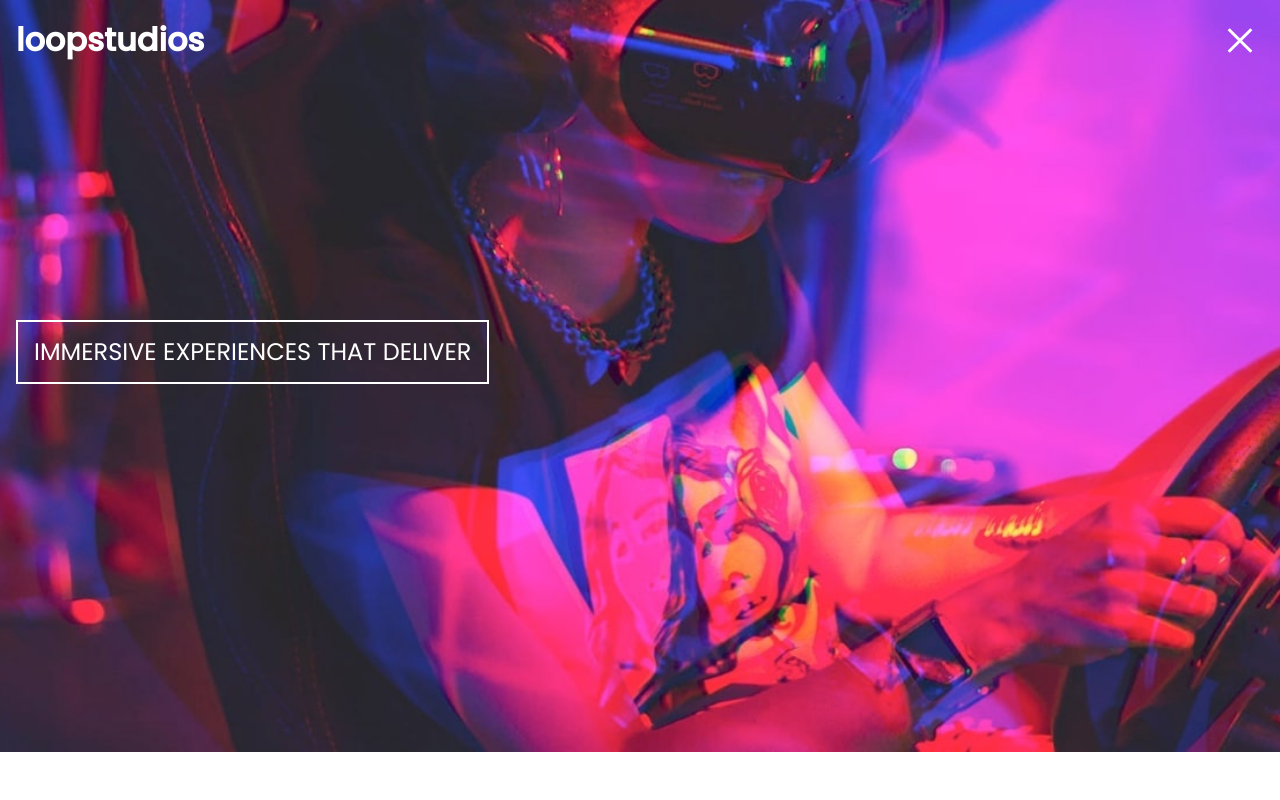
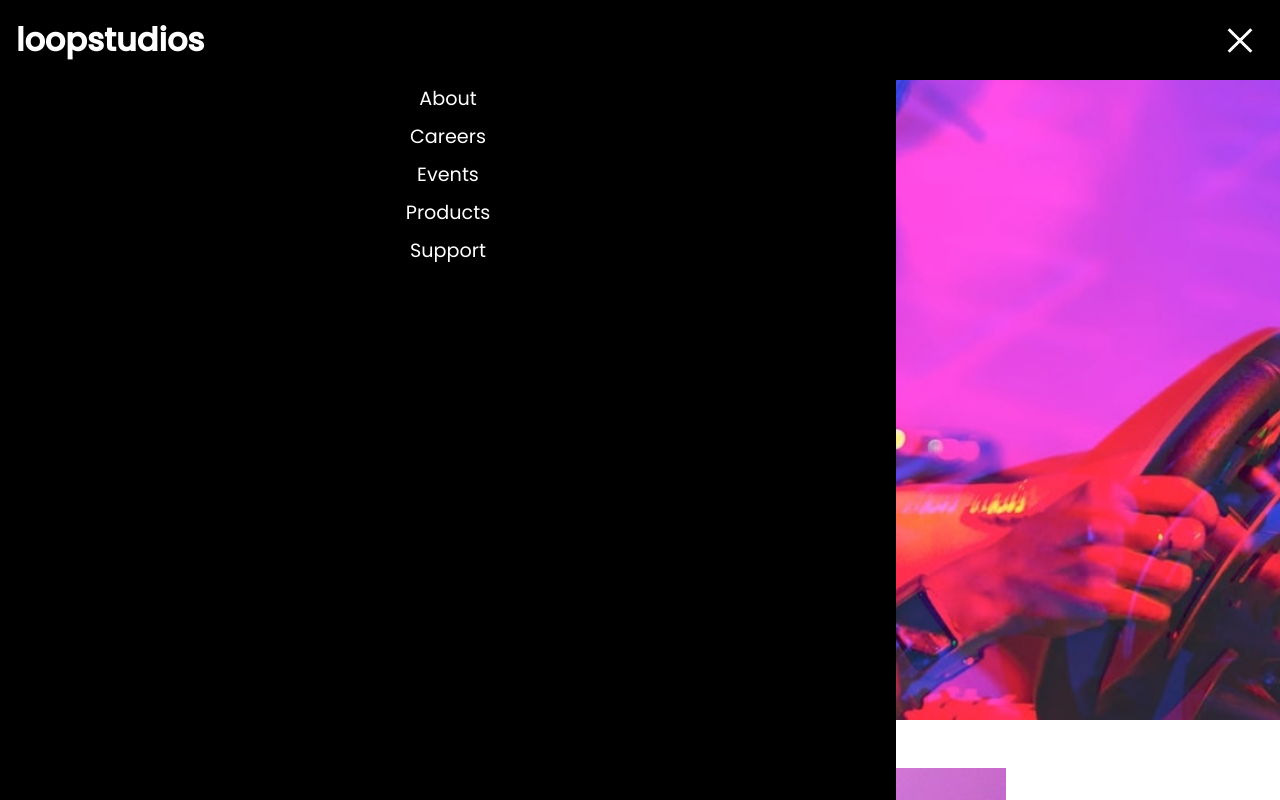
Before and after one commit to JoseAlvarezMartinez/loop-studios, a React (Vite) app: page / in a window 1280 px wide. Both pictures are taken after a click on the button 1240 px from the left and 40 px from the top of the page. Shown: the top 800 px of the page. Built offline with nearby package versions, Linux system fonts and the light colour scheme.

Commit message:
-- NavBar --

```diff
--- a/src/components/CreationComponent/CreationComponent.css
+++ b/src/components/CreationComponent/CreationComponent.css
@@ -5,6 +5,7 @@
     background-repeat: no-repeat;
     position: relative;
     margin: .5rem 0;
+    z-index: -1
 }
 
 
--- a/src/components/CreationComponent/CreationComponent.jsx
+++ b/src/components/CreationComponent/CreationComponent.jsx
@@ -4,14 +4,14 @@ const CreationComponent = ({ creation }) => {
     const { title, image, id } = creation
 
     return (
-        <sections
+        <section
             style={{ backgroundImage: `url(${image})` }}
             className={`creation-container background-${id}`}
         >
             <div className="darken-background">
                 <h2>{title}</h2>
             </div>
-        </sections >
+        </section >
     )
 }
 
--- a/src/components/NavBar/NavBar.css
+++ b/src/components/NavBar/NavBar.css
@@ -4,18 +4,35 @@
     font-size: 1.2rem;
 }
 
-.navBar{
+.navBar {
     display: flex;
     justify-content: center;
 }
-.navBar-ul{
+
+.navBar-ul {
     margin: 0;
     padding: 0;
+    list-style: none;
 }
-.navBar-li{
+
+.navBar-li {
     margin: 1rem 0;
     text-align: center;
 }
-.navBar-li:last-child{
+
+.navBar-li:last-child {
     margin-bottom: 0;
 }
+
+.navbar-inactive {
+    display: none;
+}
+
+.navbar-active {
+    position: fixed;
+    background-color: #000;
+    top: 4.5rem;
+    left: 0;
+    height: 100vh;
+    width: 70%;
+}
--- a/src/components/NavBar/NavBar.jsx
+++ b/src/components/NavBar/NavBar.jsx
@@ -1,8 +1,8 @@
 import "./NavBar.css"
 
-const NavBar = () => {
+const NavBar = ({isOpen}) => {
     return (
-        <nav className="navBar">
+        <nav className={`navBar ${isOpen ? "navbar-active" : "navbar-inactive"}`}>
             <ul className="navBar-ul">
                 <li className="navBar-li"><a className="navBar-enlace" href="#">About</a></li>
                 <li className="navBar-li"><a className="navBar-enlace" href="#">Careers</a></li>
--- a/src/layout/Header/Header.css
+++ b/src/layout/Header/Header.css
@@ -3,7 +3,6 @@
     background-size: cover;
     background-position: center;
     height: 90vh;
-    padding: 1rem;
 }
 
 .header-h1 {
@@ -12,15 +11,21 @@
 
 .header-h2 {
     font-weight: 400;
+    font-size: 2rem;
+    height: 10rem;
     border: 2px solid #fff;
     padding: 1rem;
     text-transform: uppercase;
+    display: flex;
+    align-items: center;
+    margin: 1rem;
 }
 
 .header-navbar {
     display: flex;
     align-items: center;
     justify-content: space-between;
+    padding: 1rem;
 }
 
 .color-white {
@@ -32,3 +37,6 @@
     align-items: center;
     height: 80%;
 }
+.active{
+    background-color: #000;
+}
--- a/src/layout/Header/Header.jsx
+++ b/src/layout/Header/Header.jsx
@@ -1,22 +1,32 @@
 import { Squash as Hamburger } from 'hamburger-react'
-import { useState } from 'react'
+import { useState, useEffect } from 'react'
+import NavBar from "../../components/NavBar/NavBar"
 import "./Header.css"
 
 const Header = () => {
 
     const [isOpen, setOpen] = useState(false)
+    const documento = document.body
 
+    useEffect(() => {
+        if (isOpen) {
+            documento.style.overflow = "hidden"
+        }else{
+            documento.style.overflow = "auto"
+        }
+    }, [isOpen])
     return (
         <header className="header">
-            <section className="header-navbar">
+            <section className={`header-navbar ${isOpen && "active"}`}>
                 <h1 className="header-h1 color-white">loopstudios</h1>
                 <Hamburger color='#fff' toggled={isOpen} toggle={setOpen} />
+
+                <NavBar isOpen={isOpen} />
             </section>
 
             <div className="header-container">
                 <h2 className='color-white header-h2'>immersive experiences that deliver</h2>
             </div>
-
         </header>
     )
 }
--- a/src/layout/Presentation/Presentation.css
+++ b/src/layout/Presentation/Presentation.css
@@ -3,7 +3,7 @@
 }
 
 .presentation-image {
-    max-width: 90%;
+    max-width: 97%;
     display: block;
     margin: 0 auto;
     margin-top: 2rem;
```
